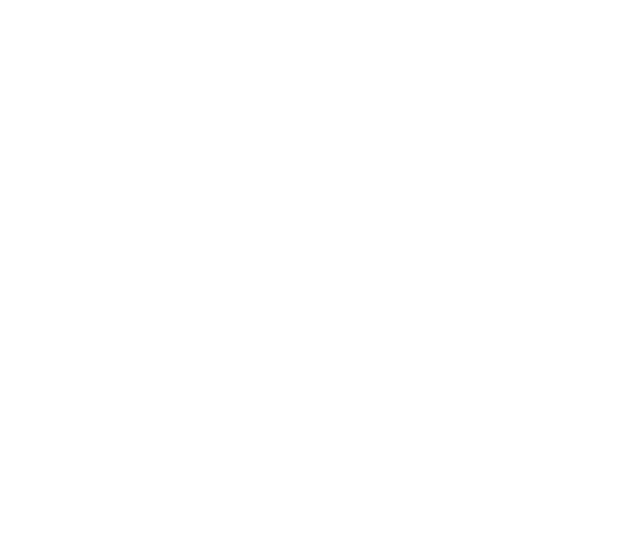
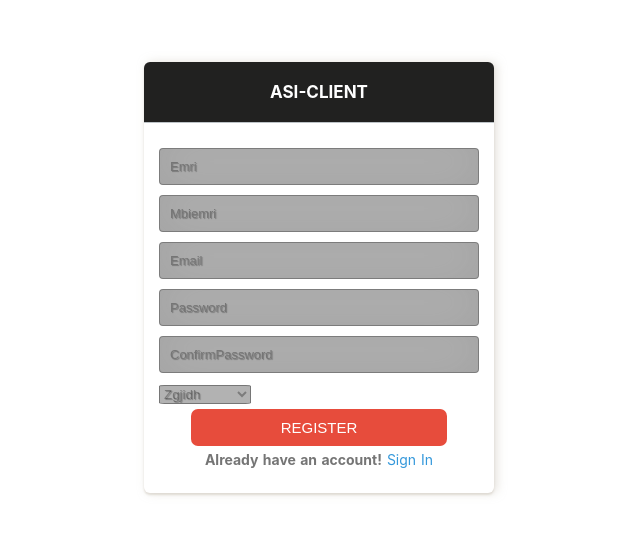
Before and after one commit to kristinadinellari/ASI-client, a Nuxt app: page /signup in a window 1280 px wide. Before the commit this address had no page. Shown: the part 123-658 px from the top of the page, without its empty margins (321-961 px from the left). Built offline with nearby package versions, Linux system fonts and the light colour scheme.

Commit message:
--SignUp form

```diff
--- /dev/null
+++ b/assets/sass/signup.scss
@@ -0,0 +1,112 @@
+.login-register-container {
+  width: 100%;
+  height: 100vh;
+  display: flex;
+  justify-content: center;
+  align-items:center;
+  background-size: 100% 100vh;
+  background-repeat: no-repeat;
+
+  .rregjistrimi {
+    width: 350px;
+    display: flex;
+    background: #ffffff;
+    flex-wrap: wrap;
+    box-shadow: rgba(204, 197, 185, 0.5) 0px 2px 2px, rgba(204, 197, 185, 0.5) 3px 0px 10px;
+    color: rgb(37, 36, 34);
+    border-radius: 6px;
+    margin-top: 0px;
+
+    .register-page-container {
+      min-height: 485px !important;
+    }
+
+    .tabs-container {
+      width: 100%;
+      display: flex;
+      position: relative;
+      padding: 0 15px;
+      justify-content: space-between;
+      border-bottom: 1px solid #bdc3c7;
+      background-color: #212120;
+      border-top-left-radius: 6px;
+      border-top-right-radius: 6px;
+    }
+    .tabs-container h1 {
+      width: 100%;
+      text-align: center;
+      font-size: 17px;
+      padding: 20px 0;
+      text-transform: uppercase;
+      color: white;
+    }
+  }
+    .tab-form {
+      width: 100%;
+      padding: 25px 15px;
+      display: block;
+      position: relative;
+
+      .register_form_all span {
+        display: block;
+        color: #f44336;
+        font-size: 12px;
+        margin-left: 12px;
+        margin-top: 2px;
+      }
+
+      .rregjistrimi input:focus {
+        box-shadow: 0 3px 8px 0 rgba(0,0,0,0.2), 0 0 0 1px rgba(0,0,0,0.08);
+      }
+
+      .register_form_all span:last-child {
+        margin-bottom: 0;
+      }
+      select{
+        border-radius: 6%;
+        background: rgba(0, 0, 0, .3);
+        text-shadow: 1px 1px 1px rgba(0, 0, 0, .3);
+        color: rgba(0, 0, 0, .3);
+      }
+
+  }
+
+  .register-button-wrapper {
+    width: 100%;
+    display: flex;
+    justify-content: center;
+    padding-top: 5px;
+
+    .register-button {
+      width: 80%;
+      padding: 10px 0;
+      background-color: #e74c3c;
+      color: white;
+      font-size: 15px;
+      border: none;
+      border-radius: 7px;
+      cursor: pointer;
+    }
+  }
+
+  .footerRegister {
+    display: flex;
+    justify-content: center;
+    align-content: center;
+    align-items: center;
+
+     h6{
+      font-size: 14px;
+      color: #757575;
+      padding-top: 5px;
+    }
+
+     a{
+      font-size: 14px;
+      color: #3498db;
+      padding-top: 5px;
+      padding-left: 5px;
+    }
+  }
+
+}
--- a/nuxt.config.js
+++ b/nuxt.config.js
@@ -15,6 +15,7 @@
   },
   css: [
     '~/assets/sass/objects.scss',
+    '~/assets/sass/signup.scss',
   ],
   /*
   ** Customize the progress bar color
--- /dev/null
+++ b/pages/signup.vue
@@ -0,0 +1,33 @@
+<template>
+  <div>
+    <div class="login-register-container">
+      <div class="rregjistrimi register-page-container">
+        <div class="tabs-container">
+          <h1>ASI-CLIENT</h1>
+        </div>
+        <div class="tab-form" >
+          <div class="register_form_all">
+            <input type="text" placeholder="Emri">
+            <input type="text" placeholder="Mbiemri">
+            <input type="email" placeholder="Email">
+            <input type="password" placeholder="Password">
+            <input type="password" placeholder="ConfirmPassword">
+            <select>
+              <option value="">Zgjidh</option>
+              <option value="FrontEnd">1. FrontEnd</option>
+              <option value="BackEnd">2. BackEnd</option>
+              <option value="Design">3. Design</option>
+            </select>
+           </div>
+          <div class="register-button-wrapper">
+            <button class="register-button">REGISTER</button>
+          </div>
+          <div class="footerRegister">
+            <h6>Already have an account!</h6>
+            <a>Sign In</a>
+          </div>
+        </div>
+      </div>
+    </div>
+  </div>
+</template>
```
